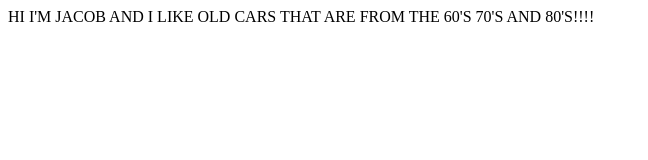
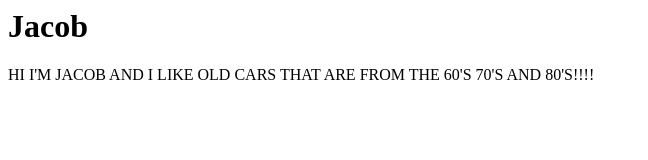
Before and after one commit to jake2001/jake2001.github.io, a plain HTML site: page index.html in a window 1280 px wide. Shown: the whole page, without its empty margins (0-648 px from the left). Drawn offline with Linux system fonts and the light colour scheme.

Commit message:
Update index.html

```diff
--- a/index.html
+++ b/index.html
@@ -1 +1,9 @@
-HI I'M JACOB AND I LIKE OLD CARS THAT ARE FROM THE 60'S 70'S AND 80'S!!!!
+<html>
+  <head>
+
+  </head>
+  <body>
+    <h1>Jacob</h1>
+  HI I'M JACOB AND I LIKE OLD CARS THAT ARE FROM THE 60'S 70'S AND 80'S!!!!
+  </body>
+</html>
```
